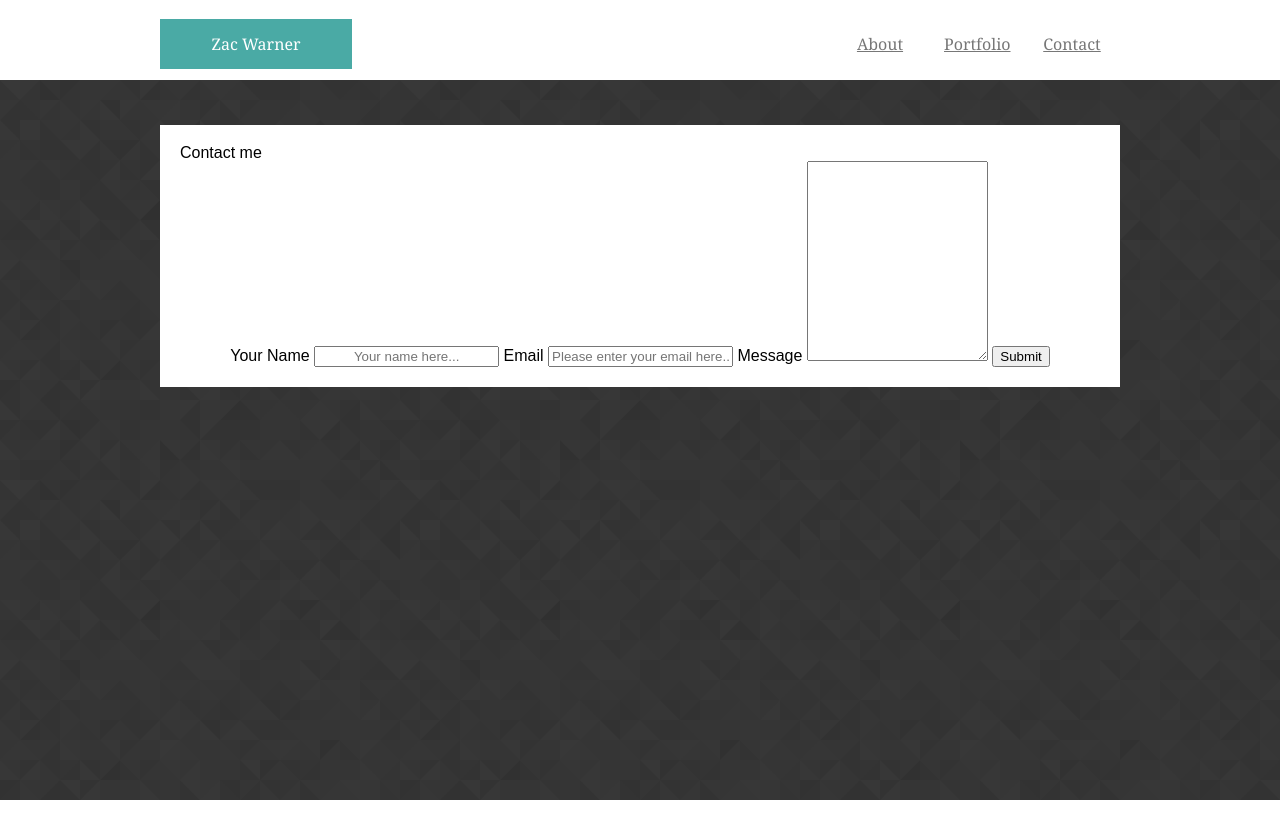
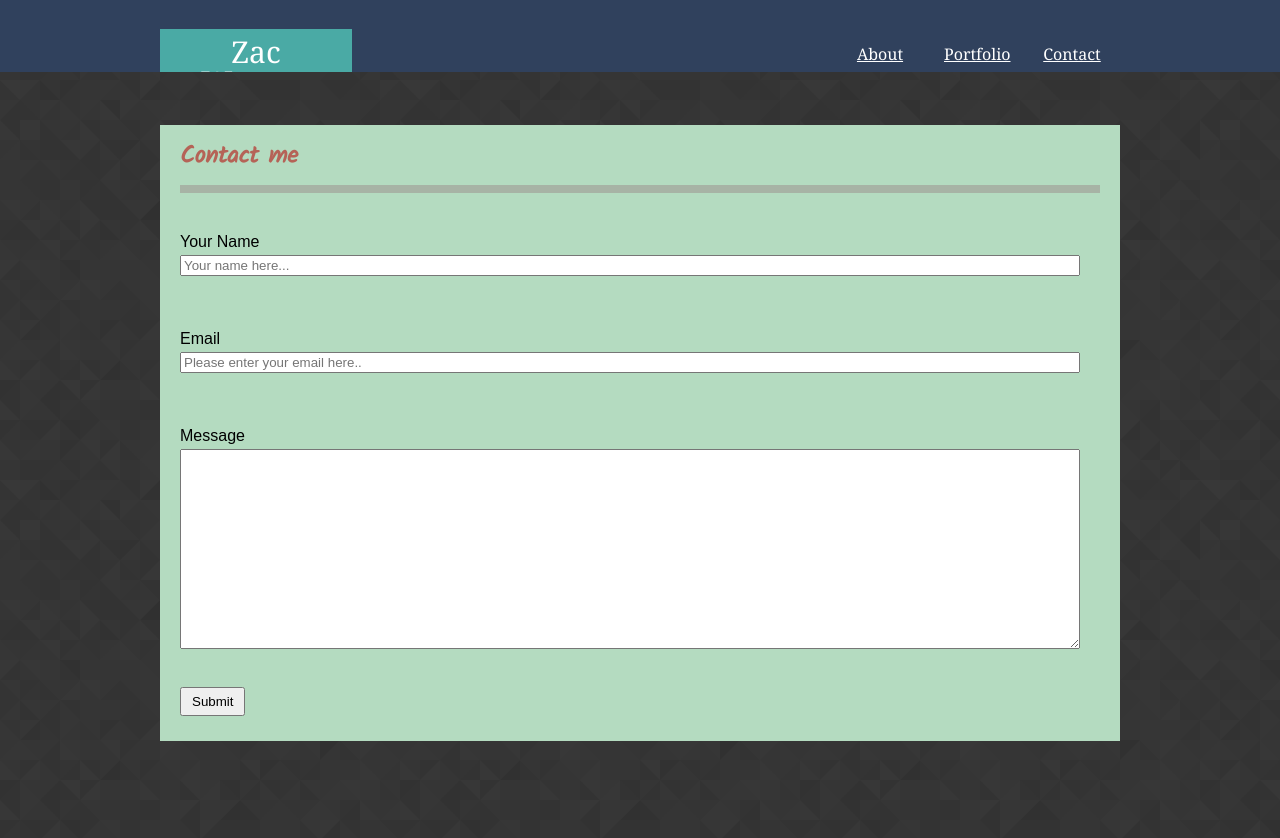
Before and after one commit to ZacWarner/basic-portfolio, a plain HTML site: page contact.html in a window 1280 px wide. Before the commit the page ends 800 px from the top, so only its background shows below. Drawn offline with Linux system fonts and the light colour scheme.

Commit message:
all done

```diff
--- a/assets/css/style.css
+++ b/assets/css/style.css
@@ -12,40 +12,62 @@ header {
     position: fixed;
     top: 0;
     left: 0;
-    background-color: white;
+    background-color: #30415d;
     width: 100%;
-    height: 10%;
+    height: 9%;
     font-family: 'Georgia', Times, Times New Roman, serif;
-    overflow: auto;
+    overflow: hidden;
 
 }
 
 h1 {
-    margin: 2% 0 0;
+    margin: 3% 0 0;
     height: 5%;
-    padding: 17px 16px;
+    padding: 8px 16px;
     background-color: #4aaaa5;
     color: #ffffff;
     width: 20%;
     float: left;
-
+    font-size: 30px;
 }
 
+h2 {
+    text-align: left;
+    font-family: 'Kalam', cursive;
+    color: #b56357;
+    font-weight: bold;
+    font-size: 24px;
+}
 
+p {
+    font-family: 'PT Sans', sans-serif;
+    font-weight: bold;
+    color: black;
+    font-size: 16px;
+    line-height: 1.5;
+}
+
+hr {
+    display: block;
+    margin: 1em auto;
+    border-style: solid;
+    border-color: #a7b3a5;
+    border-width: 4px;
+  }
 
 .sitenav {
     width: 960px;
     margin: 0 auto;
+    background-color: #30415d;
     overflow: hidden;
-    background-color: #ffffff;
 }
 
 .sitenav a {
-    margin: 2% 0 0;
+    margin: 3% 0 0;
     width: 10%;
     float: right;
     display: block;
-    color: #777777;
+    color: white;
     padding: 17px 16px;
 }
 
@@ -59,14 +81,77 @@ h1 {
     padding: 20px;
     margin: 125px auto;
     font-family: 'Arial', 'Helvetica Neue', Helvetica, sans-serif;
-    background-color: #ffffff;
+    background-color: #b4dbc0;
     overflow: auto;
 }
 
- h2 {
+.big {
+    height: 600px;
+}
+
+.form {
     text-align: left;
 }
 
-#mypic {
+.instruct {
+    width: 900px;
+    margin: auto 100px auto auto;
+    text-align: left;
+}
+
+input {
+    width: 900px;
+    margin: 5px auto;
+    text-align: left;
+}
+
+textarea {
+    width: 900px;
+    margin: 5px auto;
+    text-align: left;
+}
+
+.button {
+    width: auto;
+    padding: 5px 10px;
+    text-align: center;
+}
+
+
+
+.formbox  {
+    text-align: left;
+    width:900px;
+    margin: 25px 100px 25px 0;
     float: left;
 }
+
+#mypic {
+    margin: auto 10px;
+    float: left;
+}
+
+.first {
+    background-image: url(../images/billmurray.jfif);
+}
+
+.second {
+    background-image: url(../images/billmurray2.jfif);
+}
+
+.sampletile {
+    /* background-image: url(../images/billmurray.jfif); */
+    border: solid;
+    float: left;
+    height: 200px;
+    width: 27%;
+    margin: 3.15%;
+    color: black;
+    text-decoration: none;
+}
+
+.tilecontainer {
+    background-color: white;
+    margin: 60% 0px;
+    padding: 10px 5px;
+}
--- a/contact.html
+++ b/contact.html
@@ -5,6 +5,8 @@
     <meta charset="UTF-8">
 
     <title>Zac Warner's Portfolio</title>
+
+    <link href="https://fonts.googleapis.com/css?family=Kalam|PT+Sans" rel="stylesheet">
 
     <link rel="stylesheet" type="text/css" href="assets/css/reset.css">
 
@@ -34,19 +36,28 @@
 
             <h2>Contact me</h2>
 
-            <form action="action_page.php">
+            <hr>
 
-                <label for="name">Your Name</label>
-                <input type="text" id="name" name="name" placeholder="Your name here...">
+            <form class="form" action="soon to be something">
 
-                <label for="emailaddress">Email</label>
-                <input type="text" id="email" name="email" placeholder="Please enter your email here..">
+                <div class="formbox">
+                    <label class="instruct" for="name">Your Name</label>
+                    <input type="text" id="name" name="name" placeholder="Your name here...">
+                </div>
 
-                <label for="message">Message</label>
-                <textarea id="message" name="message" placeholder="Please leave your message here..." style="height: 200px">
+                <div class="formbox">
+                    <label class="instruct" for="emailaddress">Email </label>
+                    <input type="text" id="email" name="email" placeholder="Please enter your email here..">
+                </div>
+
+                <div class="formbox">
+                    <label class="instruct" for="message">Message</label>
+                    <textarea id="message" name="message" placeholder="Please leave your message here..."
+                        style="height: 200px">
                 </textarea>
+                </div>
 
-                <input type="submit" value="Submit">
+                <input class="button" type="submit" value="Submit">
 
             </form>
 
```
Also changed, not shown: index.html (+4 -0 lines), portfolio.html (+18 -1 lines), assets/images/billmurray.jfif (added), assets/images/billmurray2.jfif (added).
